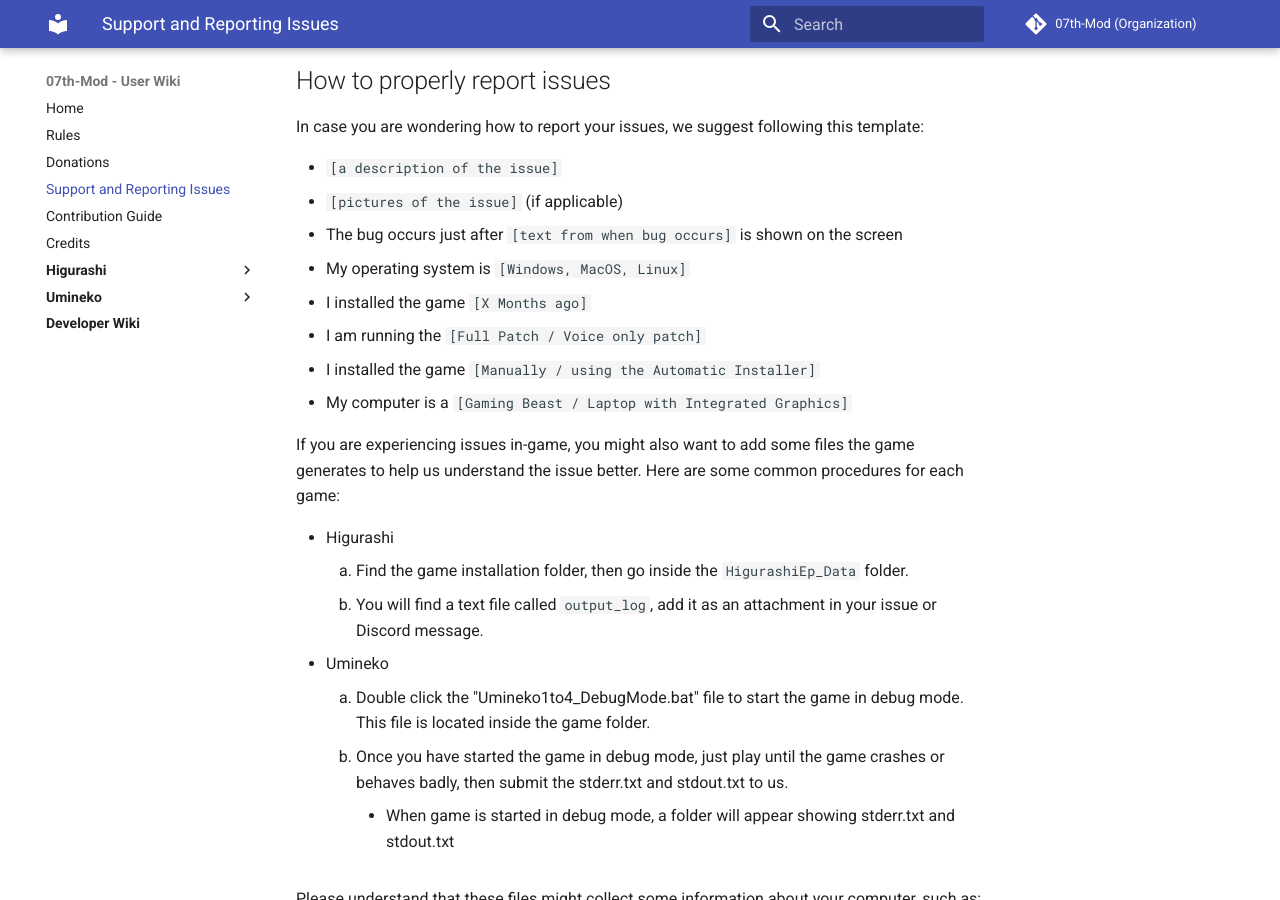
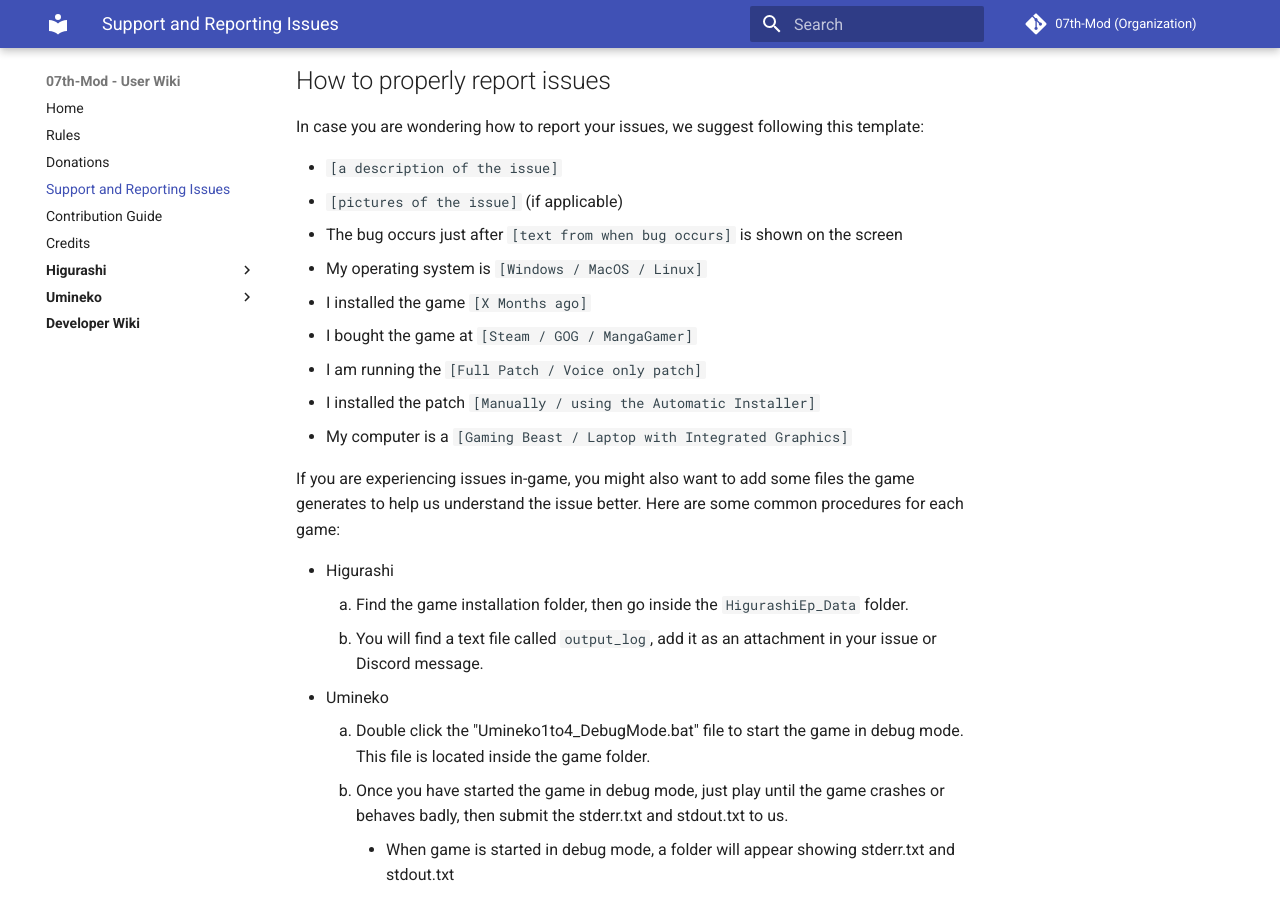
Before and after one commit to 07th-mod/wiki, an MkDocs documentation site: the page built from docs/Support.md, in a window 1280 px wide and 900 px high, scrolled down 1490 px. Built offline with MkDocs 1.6.1 and Material for MkDocs 9.7.7, drawn with Linux system fonts in a browser that asks for light colours.

Commit message:
Update Support.md

```diff
--- a/docs/Support.md
+++ b/docs/Support.md
@@ -46,10 +46,11 @@
 - ``[a description of the issue]``
 - ``[pictures of the issue]`` (if applicable)
 - The bug occurs just after ``[text from when bug occurs]`` is shown on the screen
-- My operating system is ``[Windows, MacOS, Linux]``
+- My operating system is ``[Windows / MacOS / Linux]``
 - I installed the game ``[X Months ago]``
+- I bought the game at ``[Steam / GOG / MangaGamer]``
 - I am running the ``[Full Patch / Voice only patch]``
-- I installed the game ``[Manually / using the Automatic Installer]``
+- I installed the patch ``[Manually / using the Automatic Installer]``
 - My computer is a ``[Gaming Beast / Laptop with Integrated Graphics]``
 
 If you are experiencing issues in-game, you might also want to add some files the game generates to help us understand the issue better. Here are some common procedures for each game:
```
